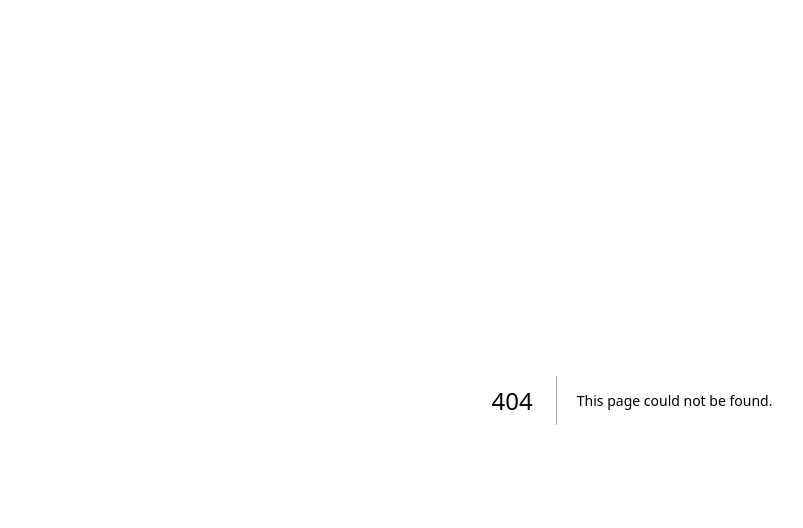
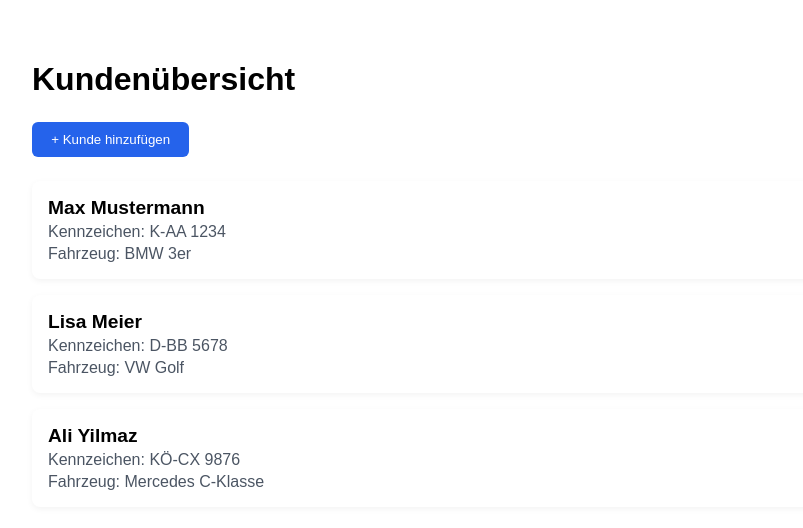
Before and after one commit to Mcan4250-creator/autopilot-crm, a Next.js app: page /kunden in a window 1280 px wide. Before the commit this address had no page. Shown: the top 528 px of the page, without its empty margins (8-811 px from the left). Built offline with nearby package versions, Linux system fonts and the light colour scheme.

Commit message:
Create kunden.js

```diff
--- /dev/null
+++ b/pages/kunden.js
@@ -0,0 +1,52 @@
+// pages/kunden.js
+
+import { useState } from "react";
+
+export default function Kunden() {
+  const [kunden, setKunden] = useState([
+    { id: 1, name: "Max Mustermann", kennzeichen: "K-AA 1234", modell: "BMW 3er" },
+    { id: 2, name: "Lisa Meier", kennzeichen: "D-BB 5678", modell: "VW Golf" },
+    { id: 3, name: "Ali Yilmaz", kennzeichen: "KÖ-CX 9876", modell: "Mercedes C-Klasse" },
+  ]);
+
+  return (
+    <div style={{ padding: "2rem", fontFamily: "Arial, sans-serif" }}>
+      <h1 style={{ fontSize: "2rem", fontWeight: "bold", marginBottom: "1.5rem" }}>
+        Kundenübersicht
+      </h1>
+
+      <button
+        style={{
+          padding: "0.6rem 1.2rem",
+          backgroundColor: "#2563eb",
+          color: "#fff",
+          border: "none",
+          borderRadius: "6px",
+          cursor: "pointer",
+          marginBottom: "1.5rem",
+        }}
+        onClick={() => alert("Hier kommt später das Formular zum Hinzufügen eines Kunden")}
+      >
+        + Kunde hinzufügen
+      </button>
+
+      <div style={{ display: "grid", gap: "1rem" }}>
+        {kunden.map((kunde) => (
+          <div
+            key={kunde.id}
+            style={{
+              padding: "1rem",
+              backgroundColor: "#fff",
+              borderRadius: "8px",
+              boxShadow: "0 2px 6px rgba(0,0,0,0.05)",
+            }}
+          >
+            <h3 style={{ margin: 0, fontSize: "1.2rem", fontWeight: "600" }}>{kunde.name}</h3>
+            <p style={{ margin: "0.25rem 0", color: "#4b5563" }}>Kennzeichen: {kunde.kennzeichen}</p>
+            <p style={{ margin: 0, color: "#4b5563" }}>Fahrzeug: {kunde.modell}</p>
+          </div>
+        ))}
+      </div>
+    </div>
+  );
+}
```
